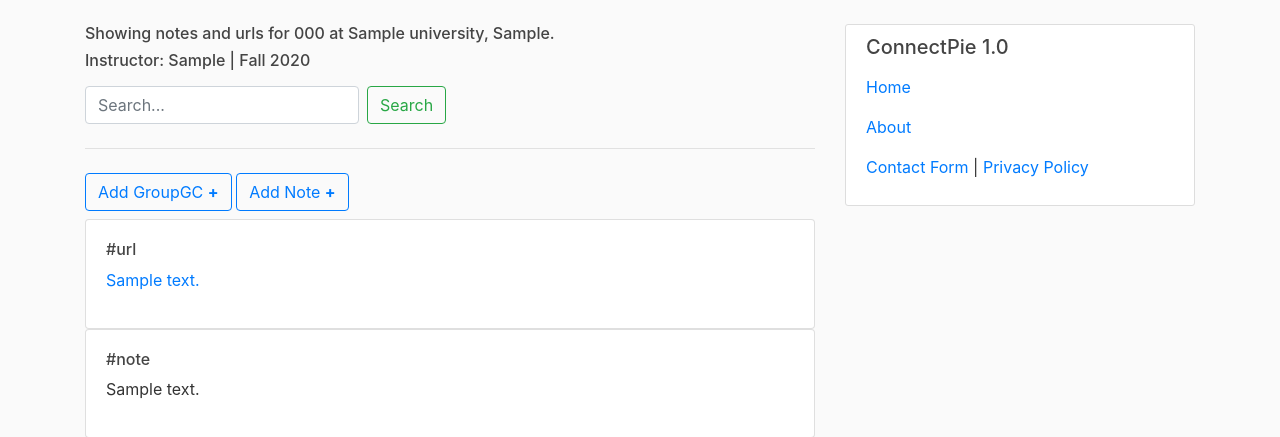
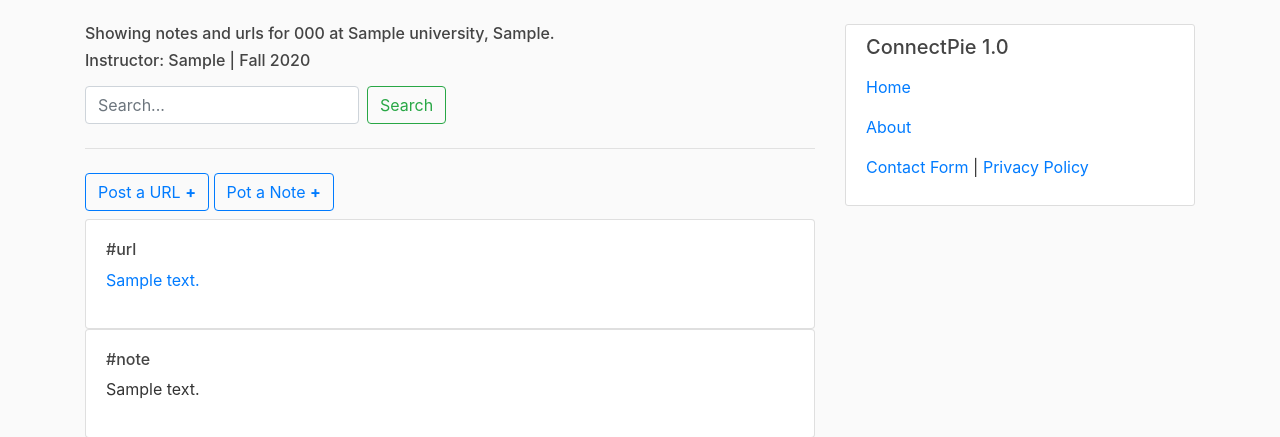
Before and after one commit to ritijjain/connect-pie, a Django app: a page that uses main/templates/main/note_list.html in a window 1280 px wide. Shown: the part 56-493 px from the top of the page. Run offline with Django 3.2, Linux system fonts and the light colour scheme; tables that the repository leaves empty hold one stand-in row (values such as "Sample post"); some libraries are stand-ins or nearby versions.

Commit message:
UI button update

```diff
--- a/main/templates/main/note_list.html
+++ b/main/templates/main/note_list.html
@@ -11,8 +11,8 @@
   </form>
 <hr/>
 
-<a href="{% url 'add_url' %}?next={{ request.path|urlencode }}" class="btn btn-outline-primary my-2 my-sm-2" role="button">Add GroupGC <b>+</b></a>
-<a href="{% url 'add_note' %}?next={{ request.path|urlencode }}" class="btn btn-outline-primary my-2 my-sm-2" role="button">Add Note <b>+</b></a>
+<a href="{% url 'add_url' %}?next={{ request.path|urlencode }}" class="btn btn-outline-primary my-2 my-sm-2" role="button">Post a URL <b>+</b></a>
+<a href="{% url 'add_note' %}?next={{ request.path|urlencode }}" class="btn btn-outline-primary my-2 my-sm-2" role="button">Pot a Note <b>+</b></a>
 
 {% if url_list or note_list %}
 {% for url in url_list%}
```
